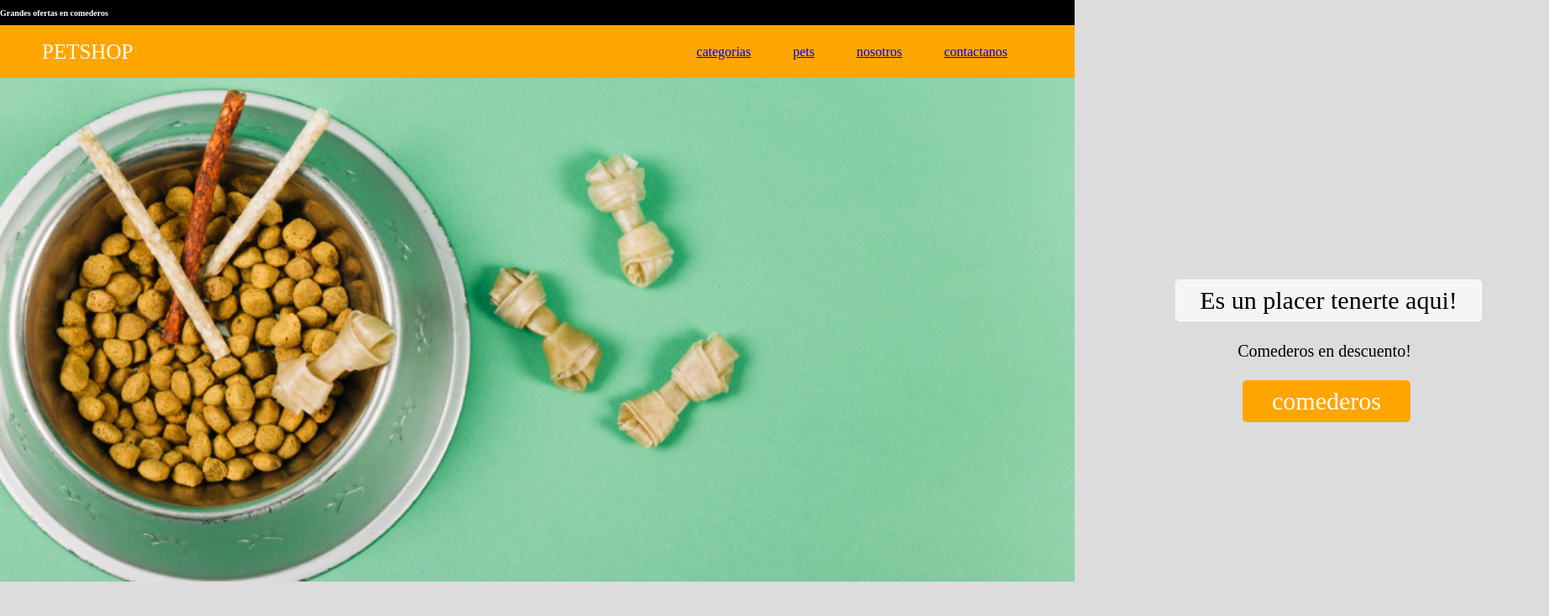
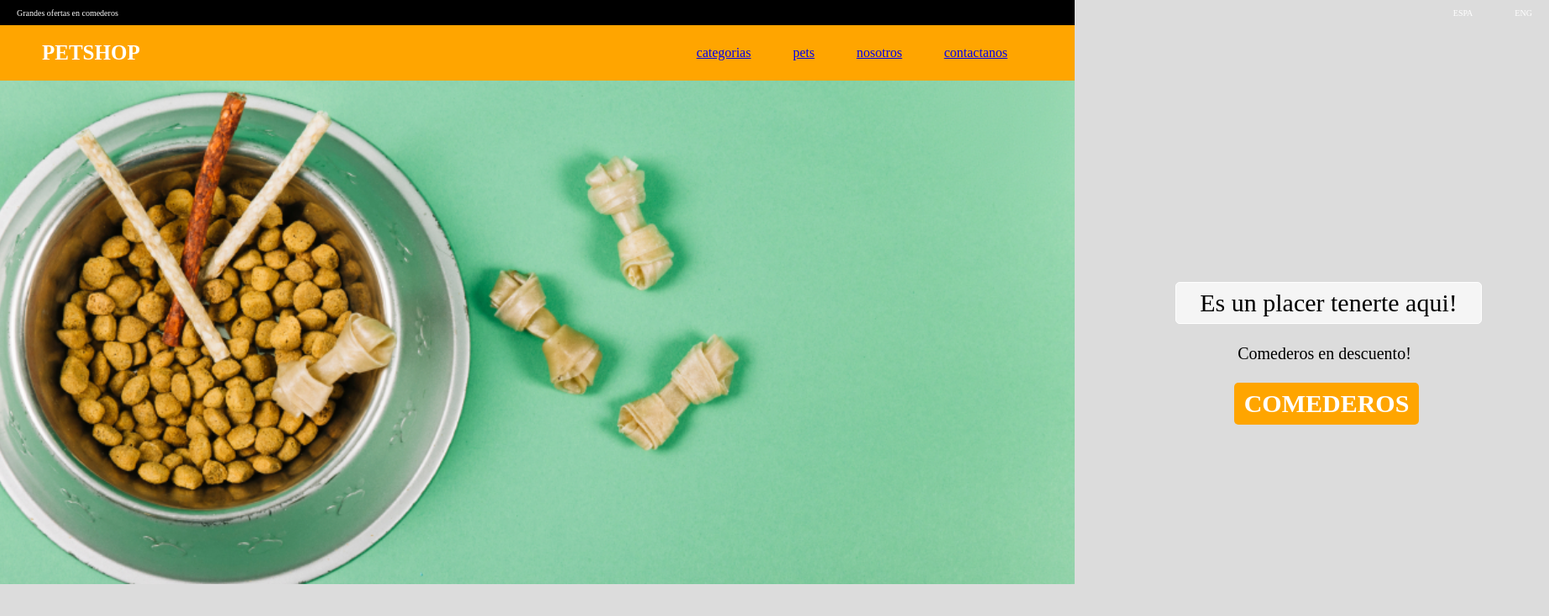
Before and after one commit to Gerardo19D80/FrontEnd1, a plain HTML site: page index.html in a window 1280 px wide. Shown: the whole page at 84% size, 1845 px wide, since content can reach past the window. Drawn offline with Linux system fonts and the light colour scheme.

Commit message:
Agrego algunos aspectos de CSS y aclaraciones porque no me funciona el Font-Face

```diff
--- a/css/style.css
+++ b/css/style.css
@@ -4,17 +4,19 @@
 *{  /* En esta primera parte con margin 0 y un padding de 0 integro las cajas para que no me queden espacios entre ellas */
     margin: 0;
     padding: 0;
-    border: 0px;
+    border: 0;
     vertical-align: baseline;
     font-size: 100%;
 }
 
+body {
+background-color: gainsboro;
+@font-face { /*tengo que revisar la implementacion de las fuentes porque no me funciona*/
+font-family: 'miFutura';
+src: url('../font/FuturaStd-Heavy.otf');
+}
+}
 
-body{ /*tengo que revisar la implementacion de las fuentes*/
-font-family: 'futura';
-src: url ('../font/FuturaStd-light.otf');
-background-color: gainsboro;
-}
 
 section.topheader { /*identifico como topheader al cabezal de color negro donde se encuentra la barra de idiomas*/
     display:flex;
@@ -29,12 +31,33 @@ section.topheader { /*identifico como topheader al cabezal de color negro donde
     box-sizing: border-box;
 }
 
+h6.bannerOfertas{
+    font-weight: lighter;
+    margin-right: 50px;
+    padding: 23px 20px;
+}
+
+span.idiomas{
+    display: flex;
+    color: white;
+    font-size: 10px;
+    justify-content: space-between;
+    align-items: center;
+    right: -1500px; /* por que en negativo */
+    text-transform: uppercase;
+    margin-right: 10px;
+    padding: 23px 20px;
+    position: relative;
+    box-sizing: border-box;
+}
+
+
 section.cabezal { /*identifico como cabezal a la seccion donde esta el logotipo y la barra del navegador */
     display:flex;
     justify-content: space-between;
     align-items: center;
     background-color: orange;
-    height: 63px;
+    height: 66px;
     position: relative;
     box-sizing: border-box;
 }
@@ -46,6 +69,7 @@ p.tipo{ /* tipo es la parte tipo del logo en este caso es el PETSHOP */
     text-transform: uppercase;
     color: white;
     font-size: 25px;
+    font-weight: bold;
     left: 50px;
     position: relative;
     box-sizing: border-box;
@@ -109,7 +133,7 @@ li.nav:hover { /* esta es una opci[on que encontr[e en youtube para darle un efe
     width: 365px;
     height: 50px;
     color: black;
-    font-weight:400px;
+    font-weight:lighter;
     font-size: 20px;
     left: 1030px;
     top: 300px;
@@ -121,13 +145,14 @@ li.nav:hover { /* esta es una opci[on que encontr[e en youtube para darle un efe
     display:flex;
     justify-content:center;
     align-items: center;
-    width: 200px;
+    width: 220px;
     height: 50px;
     color: white;
+    text-transform: uppercase;
     border-radius: 5px;
-    font-weight:400px;
+    font-weight:bolder;
     font-size: 30px;
-    left: 750px;
+    left: 740px;
     top: 360px;
     background-color: orange;
     position: relative;
--- a/index.html
+++ b/index.html
@@ -17,7 +17,9 @@
 
             <section class = "topheader">
 
-            <h6> Grandes ofertas en comederos </h6>
+            <h6 class = bannerOfertas> Grandes ofertas en comederos </h6>
+            <span class = "idiomas" > espa </span>
+            <span class = "idiomas" > eng </span>
 
             </section>
 
```
